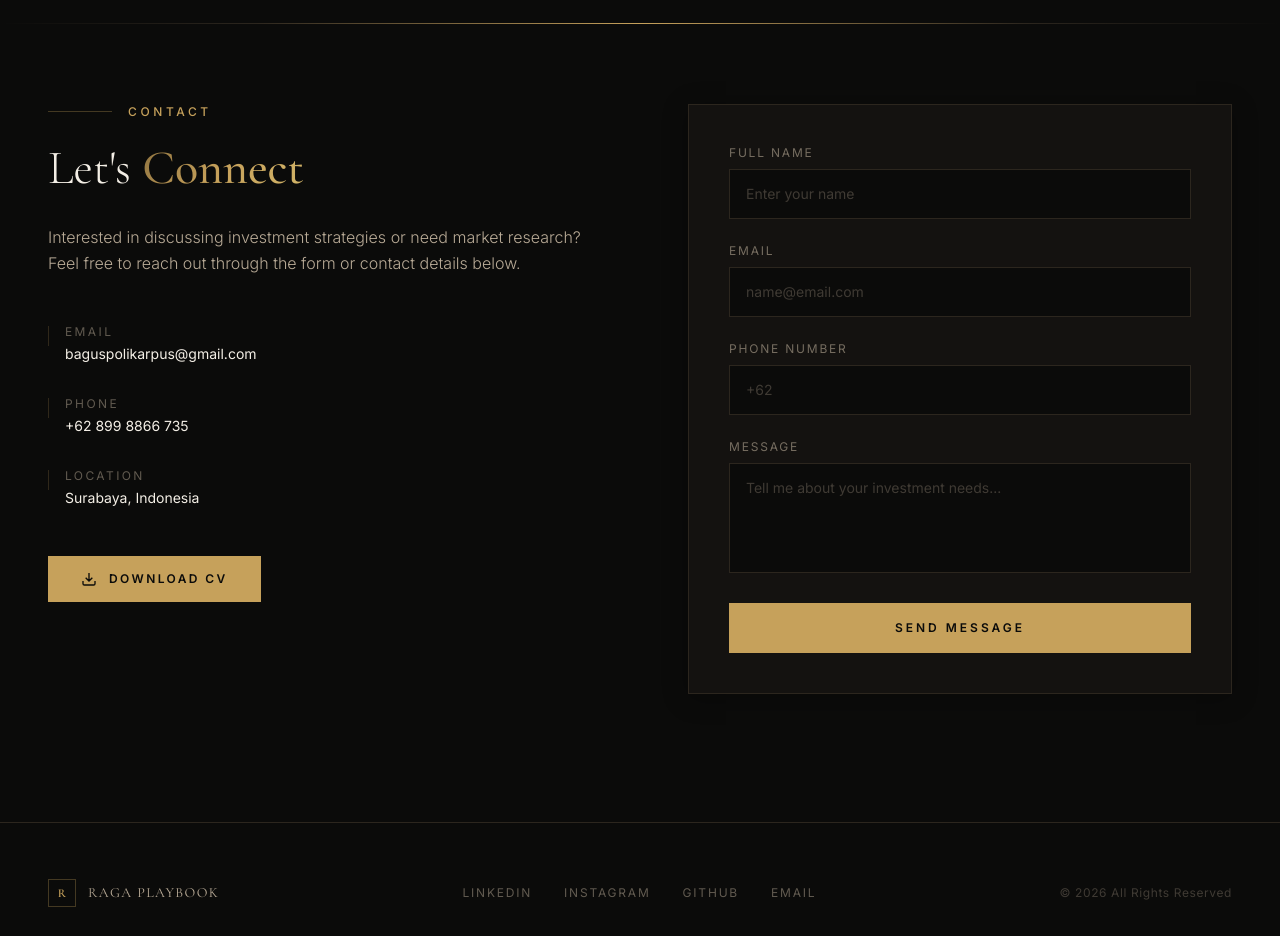
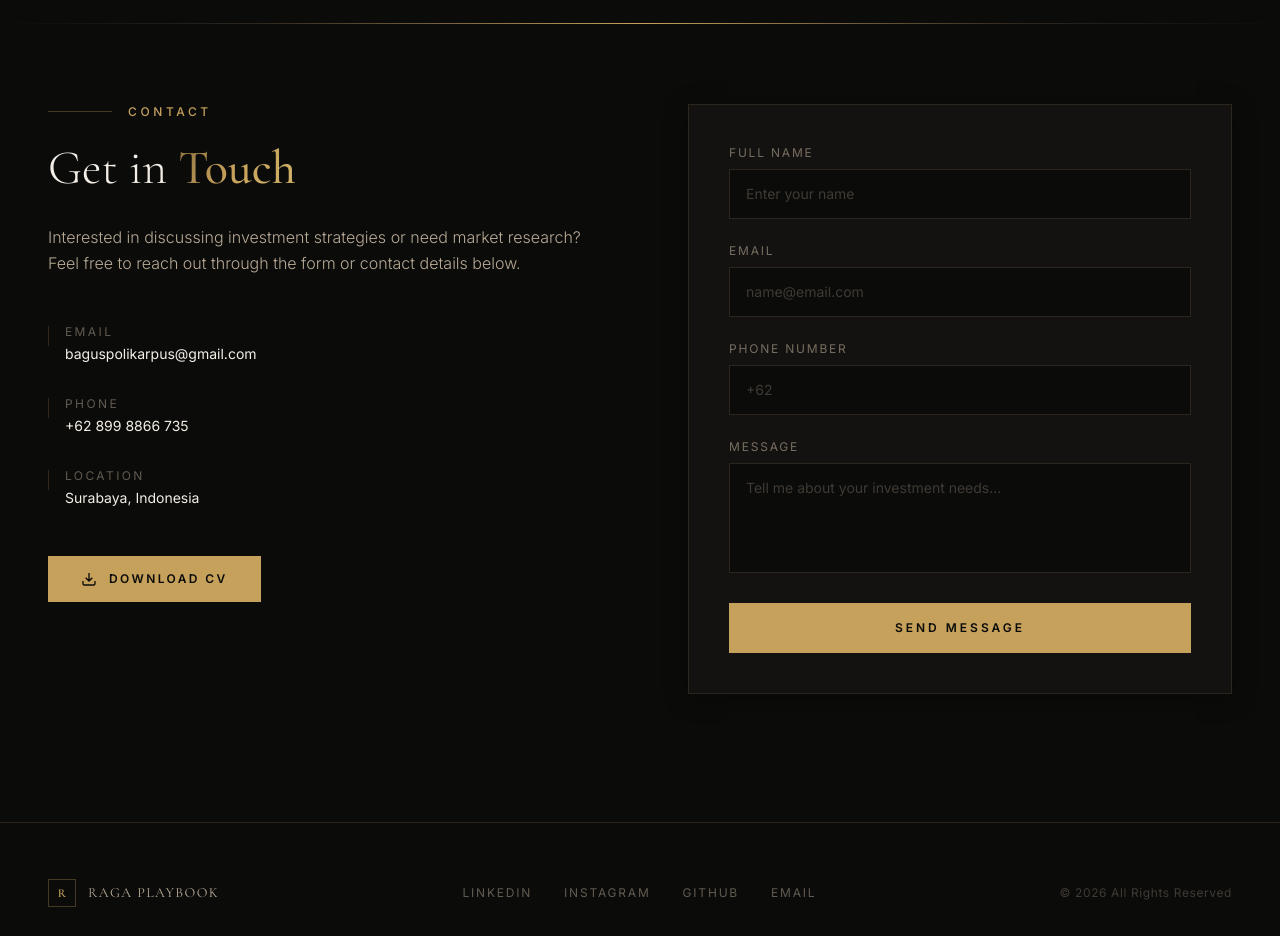
Before and after one commit to broden101/portfolio, a Next.js app: page / in a window 1280 px wide. Shown: the part 3800-4736 px from the top of the page. Built offline with nearby package versions, Linux system fonts and the light colour scheme.

Commit message:
Change 'Let's Connect' to 'Get in Touch'

```diff
--- a/components/Contact.tsx
+++ b/components/Contact.tsx
@@ -25,7 +25,7 @@ export default function Contact() {
             </div>
 
             <h2 className="font-heading text-4xl md:text-5xl text-[#F4EFE6] mb-8 font-light">
-              Let's <span className="text-gold-gradient font-medium">Connect</span>
+              Get in <span className="text-gold-gradient font-medium">Touch</span>
             </h2>
 
             <p className="text-[#B8AA96] text-base leading-relaxed font-light mb-12">
```
